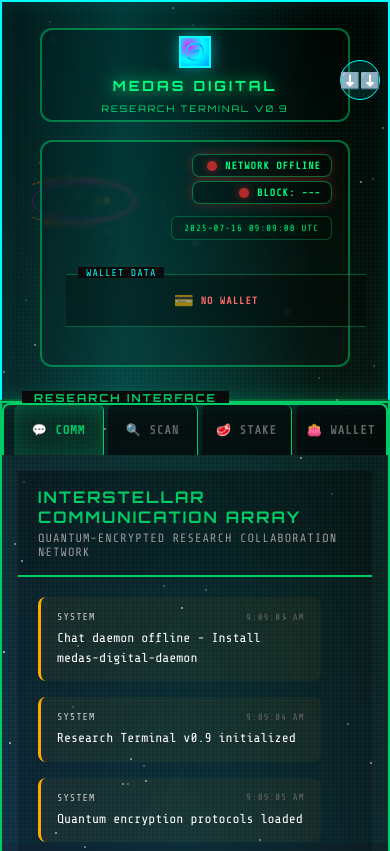
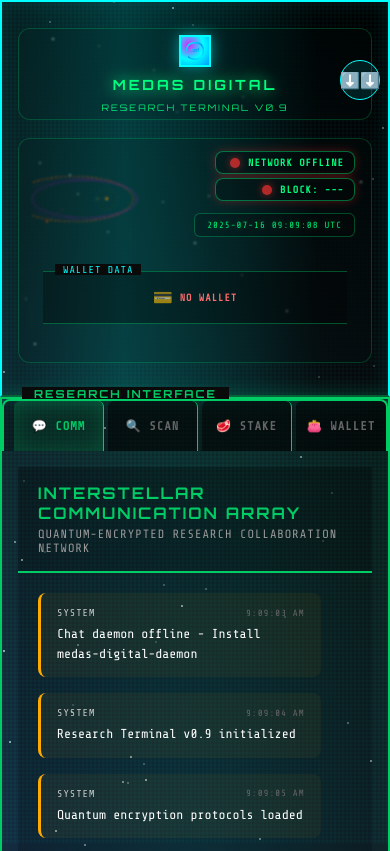
Before and after one commit to oxygene76/medasdigital-webclient, a website: page index.html in a window 390 px wide. Shown: the top 851 px of the page. Drawn offline with nearby package versions, Linux system fonts and the light colour scheme; no server answers.

Commit message:
Update mobile.css

```diff
--- a/assets/css/mobile.css
+++ b/assets/css/mobile.css
@@ -38,7 +38,7 @@
        HEADER LAYOUT - VERTICAL STACK + LARGE SOLAR SYSTEM
        ================================= */
 
-    /* Header Container - HORIZONTAL LAYOUT FÜR SOLAR SYSTEM */
+    /* Header Container - TRANSPARENTER HINTERGRUND */
     .header {
         padding: 12px 8px;
         min-height: 180px;
@@ -48,7 +48,7 @@
         display: flex;
         flex-direction: column;
         flex-shrink: 0;
-        background: linear-gradient(135deg, rgba(0, 0, 0, 0.7), rgba(0, 50, 0, 0.2)); /* Transparenter */
+        background: rgba(0, 0, 0, 0.3) !important; /* Sehr transparent */
         border-bottom: 2px solid rgba(0, 255, 127, 0.3);
         width: 100%;
         max-width: 100%;
@@ -92,7 +92,7 @@
        TOP: LOGO UND TITEL - VERTICAL
        ================================= */
 
-    /* LOGO SEKTION - VIEL SCHMALER FÜR SICHTBARE RÄNDER */
+    /* LOGO SEKTION - TRANSPARENTER + BREITER WIE RESEARCH INTERFACE */
     .system-info {
         order: 1;
         display: flex !important;
@@ -100,13 +100,13 @@
         align-items: center !important;
         gap: 10px;
         padding: 16px;
-        background: rgba(0, 0, 0, 0.1);
-        backdrop-filter: blur(2px);
+        background: rgba(0, 0, 0, 0.05) !important; /* Sehr transparent */
+        backdrop-filter: blur(1px) !important; /* Weniger Blur */
         border-radius: 12px !important;
-        border: 2px solid rgba(0, 255, 127, 0.4) !important;
-        width: calc(100% - 60px) !important; /* VIEL schmaler */
-        max-width: calc(100% - 60px) !important;
-        margin: 4px 30px !important; /* VIEL mehr seitlicher Abstand */
+        border: 1px solid rgba(0, 255, 127, 0.2) !important; /* Dünner Border */
+        width: calc(100% - 16px) !important; /* Breiter - wie Research Interface */
+        max-width: calc(100% - 16px) !important;
+        margin: 4px 8px !important; /* Weniger seitlicher Abstand */
         box-sizing: border-box !important;
     }
 
@@ -265,23 +265,23 @@
        BOTTOM: STATUS DISPLAY - VERTICAL
        ================================= */
 
-    /* STATUS DISPLAY - VIEL SCHMALER FÜR SICHTBARE RÄNDER */
+    /* STATUS DISPLAY - TRANSPARENTER + BREITER WIE RESEARCH INTERFACE */
     .status-display {
         order: 3;
         display: flex !important;
         flex-direction: column !important;
         align-items: flex-end !important;
         gap: 8px;
-        width: calc(100% - 60px) !important; /* VIEL schmaler */
-        max-width: calc(100% - 60px) !important;
-        background: rgba(0, 0, 0, 0.1);
-        backdrop-filter: blur(2px);
+        width: calc(100% - 16px) !important; /* Breiter - wie Research Interface */
+        max-width: calc(100% - 16px) !important;
+        background: rgba(0, 0, 0, 0.05) !important; /* Sehr transparent */
+        backdrop-filter: blur(1px) !important; /* Weniger Blur */
         border-radius: 12px !important;
-        border: 2px solid rgba(0, 255, 127, 0.4) !important;
+        border: 1px solid rgba(0, 255, 127, 0.2) !important; /* Dünner Border */
         padding: 12px 16px !important;
         position: relative;
         z-index: 2;
-        margin: 4px 30px !important; /* VIEL mehr seitlicher Abstand */
+        margin: 4px 8px !important; /* Weniger seitlicher Abstand */
         box-sizing: border-box !important;
     }
 
```
